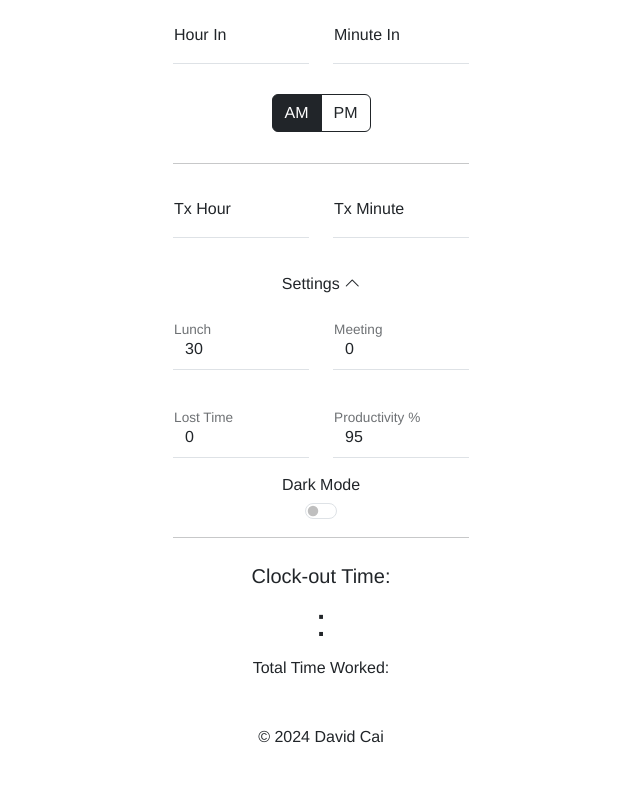
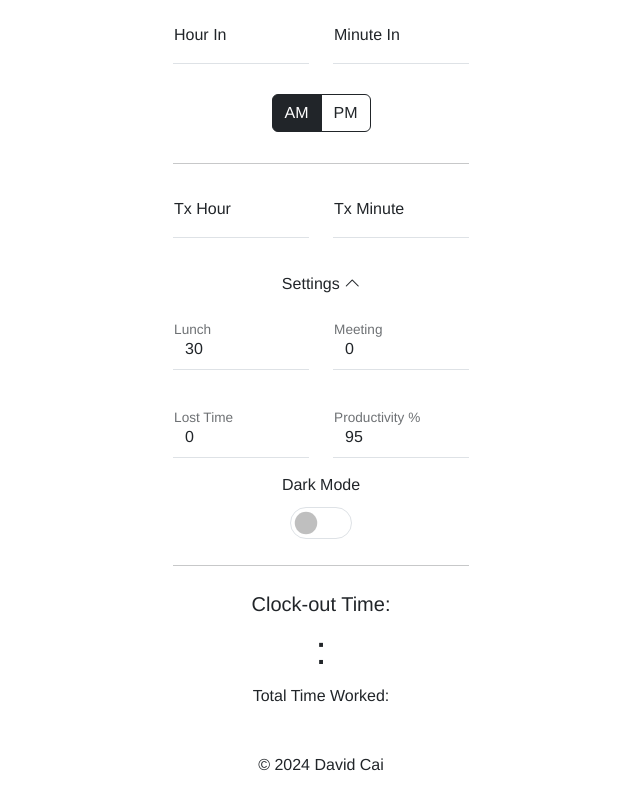
Before and after one commit to davidxcai/clock-out-2, a plain HTML site: page index.html in a window 1280 px wide. Both pictures are taken after a click on the element "Settings". Shown: the part 111-918 px from the top of the page, without its empty margins (319-959 px from the left). Before the commit the page ends 890 px from the top, so only its background shows below. Drawn offline with nearby package versions, Linux system fonts and the light colour scheme.

Commit message:
Increased toggle size
prevent users from entering more than 2 digits

```diff
--- a/clockout3.js
+++ b/clockout3.js
@@ -93,13 +93,13 @@ $(document).ready(function () {
         let id = $(this).id;
 
         // Use a regex that matches numbers between 0 and 59 or a single digit
-        // const regex = /^(?:[0-5]?[0-9])$/;
+        const regex = /^(?:[0-5]?[0-9])$/;
 
-        // // Check if the current value is valid
-        // if (!regex.test(currentValue)) {
-        //   // If not valid, truncate the value to the last valid state or clear if no valid state
-        //   $(this).val(currentValue.slice(0, 2).replace(/[^0-9]/g, ''));
-        // }
+        // Check if the current value is valid
+        if (!regex.test(currentValue)) {
+          // If not valid, truncate the value to the last valid state or clear if no valid state
+          $(this).val(currentValue.slice(0, 2).replace(/[^0-9]/g, ''));
+        }
 
         time.set(this);
         Validate(time.values);
--- a/styles.css
+++ b/styles.css
@@ -54,13 +54,13 @@ height: 100%; /* Optionally, set height to ensure vertical alignment */
 margin-top: 10px;
 }
 
-#LightDark {
+#DarkModeToggle {
   cursor: pointer;
   margin-top: 10px;
   margin-bottom: 10px;
-  padding-top: 20px;
-  padding-left: 20px;
-  padding-right: 20px;
+  padding-top: 30px;
+  padding-left: 30px;
+  padding-right: 30px;
 }
 
 .dark {
```
